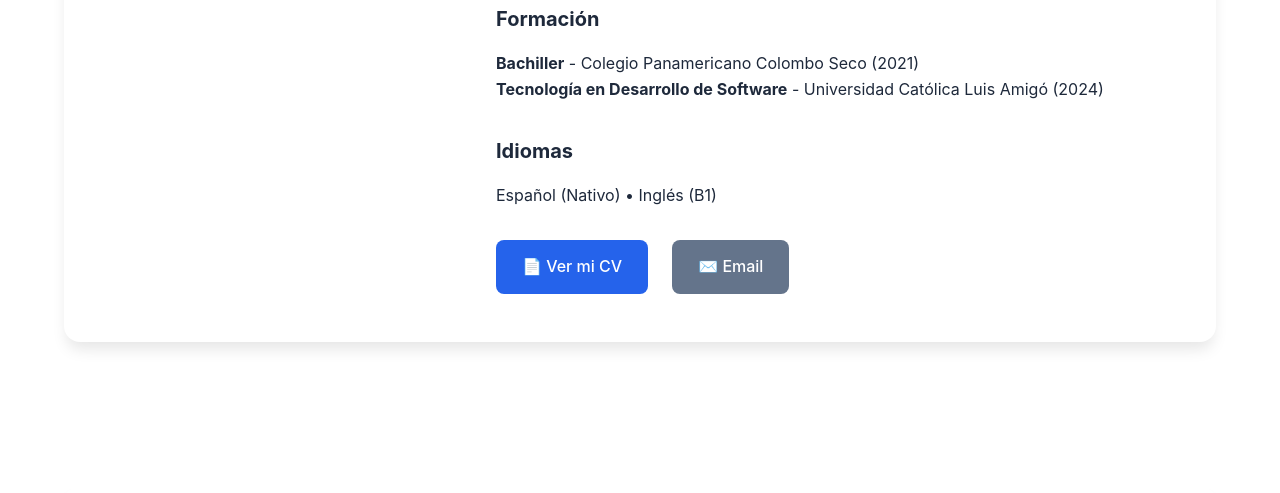
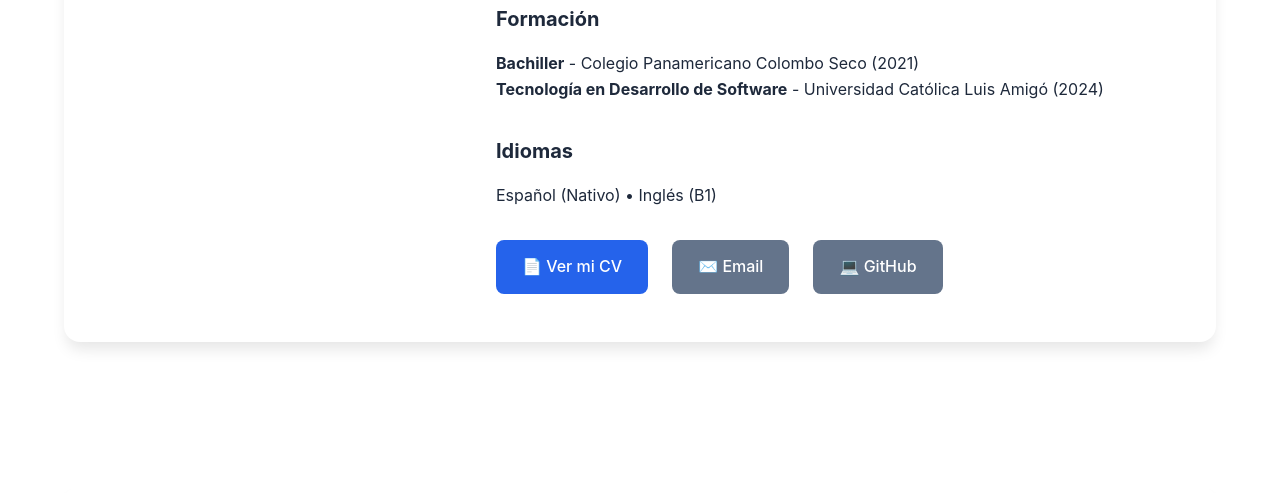
Before and after one commit to JJrendon29/IngSistemas, a Flask app: page /perfiles in a window 1280 px wide. Shown: the part 827-1320 px from the top of the page. Run offline with Flask 3, Linux system fonts and the light colour scheme.

Commit message:
act github

```diff
--- a/templates/perfiles.html
+++ b/templates/perfiles.html
@@ -63,6 +63,9 @@
                     </a>
                     <a href="mailto:juanrojo2004@gmail.com" class="btn btn-secondary">
                         ✉️ Email
+                    </a>
+                    <a href="https://github.com/JJrendon29" class="btn btn-secondary" target="_blank">
+                        💻 GitHub
                     </a>
                 </div>
             </div>
```
